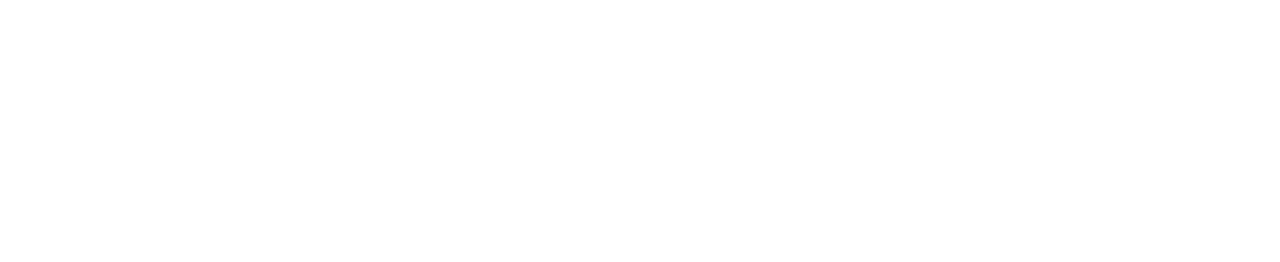
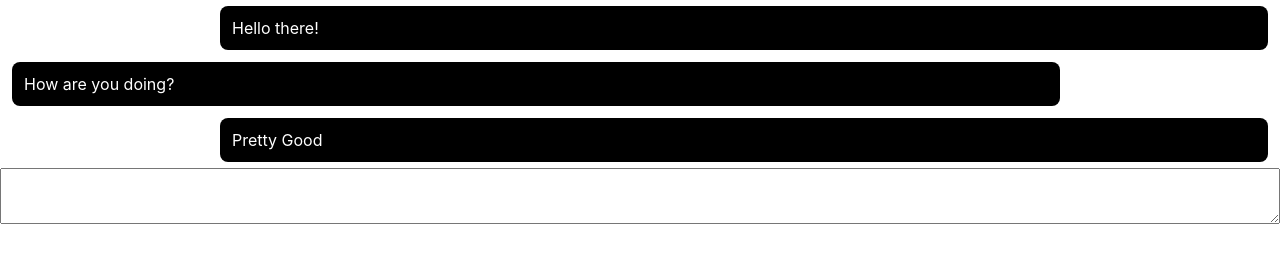
Before and after one commit to vlfed-mage/simple-whatsapp-clone, a React app: page / in a window 1280 px wide. Built offline with nearby package versions, Linux system fonts and the light colour scheme.

Commit message:
Prepare structure

```diff
--- a/public/index.html
+++ b/public/index.html
@@ -5,35 +5,12 @@
         <link rel="icon" href="%PUBLIC_URL%/favicon.ico" />
         <meta name="viewport" content="width=device-width, initial-scale=1" />
         <meta name="theme-color" content="#000000" />
-        <meta name="description" content="Web site created using create-react-app" />
+        <meta name="description" content="Web-site created using create-react-app" />
         <link rel="apple-touch-icon" href="%PUBLIC_URL%/logo192.png" />
-        <!--
-      manifest.json provides metadata used when your web app is installed on a
-      user's mobile device or desktop. See https://developers.google.com/web/fundamentals/web-app-manifest/
-    -->
-        <link rel="manifest" href="%PUBLIC_URL%/manifest.json" />
-        <!--
-      Notice the use of %PUBLIC_URL% in the tags above.
-      It will be replaced with the URL of the `public` folder during the build.
-      Only files inside the `public` folder can be referenced from the HTML.
-
-      Unlike "/favicon.ico" or "favicon.ico", "%PUBLIC_URL%/favicon.ico" will
-      work correctly both with client-side routing and a non-root public URL.
-      Learn how to configure a non-root public URL by running `npm run build`.
-    -->
         <title>React App</title>
     </head>
     <body>
         <noscript>You need to enable JavaScript to run this app.</noscript>
-        <div id="root"></div>
-        <!--
-      This HTML file is a template.
-      If you open it directly in the browser, you will see an empty page.
-
-      You can add webfonts, meta tags, or analytics to this file.
-      The build step will place the bundled scripts into the <body> tag.
-
-      To begin the development, run `npm start` or `yarn start`.
-      To create a production bundle, use `npm run build` or `yarn build`.
-    --></body>
+        <div id="root" class="app"></div>
+    </body>
 </html>
--- a/src/components/app/app.js
+++ b/src/components/app/app.js
@@ -1,7 +1,40 @@
-import React from 'react';
+import React, { useState } from 'react';
+
+import './app.scss';
+
+import Massage from '../massage';
+import Input from '../input';
+
+const initialMessages = [
+    { id: 1, content: 'Hello there!', from: 'me' },
+    { id: 2, content: 'How are you doing?', from: 'Steven' },
+    { id: 3, content: 'Pretty Good', from: 'me' },
+];
 
 const App = () => {
-    return <div></div>;
+    const [massages, setMassages] = useState(initialMessages);
+    const [currentMassage, setCurrentMassage] = useState('');
+
+    return (
+        <div className='app-wrapper'>
+            <div className='app-container'>
+                {massages.map(({ id, ...massage }) => (
+                    <Massage key={id} {...massage} />
+                ))}
+            </div>
+            <Input
+                value={currentMassage}
+                onEnter={content => {
+                    setCurrentMassage('');
+                    setMassages([
+                        ...massages,
+                        { id: massages.length + 1, content, from: 'me' },
+                    ]);
+                }}
+                onChange={content => setCurrentMassage(content)}
+            />
+        </div>
+    );
 };
 
 export default App;
--- a/src/components/app/app.scss
+++ b/src/components/app/app.scss
@@ -0,0 +1,15 @@
+.app {
+    &-wrapper {
+        display: flex;
+        height: 100%;
+        flex-direction: column;
+        justify-content: flex-end;
+    }
+
+    &-container {
+        display: flex;
+        overflow: scroll;
+        height: max-content;
+        flex-direction: column;
+    }
+}
--- /dev/null
+++ b/src/components/input/index.js
@@ -0,0 +1,3 @@
+import Input from './input';
+
+export default Input;
--- /dev/null
+++ b/src/components/input/input.js
@@ -0,0 +1,16 @@
+import React from 'react';
+
+import './input.scss';
+
+const Input = ({ value, onEnter, onChange }) => {
+    return (
+        <textarea
+            className='input'
+            value={value}
+            onKeyUp={e => (e.key === 'Enter' ? onEnter(e.target.value) : null)}
+            onChange={e => onChange(e.target.value)}
+        />
+    );
+};
+
+export default Input;
--- /dev/null
+++ b/src/components/input/input.scss
@@ -0,0 +1,3 @@
+.input {
+    padding: 12px;
+}
--- /dev/null
+++ b/src/components/massage/index.js
@@ -0,0 +1,3 @@
+import Massage from './massage';
+
+export default Massage;
--- /dev/null
+++ b/src/components/massage/massage.js
@@ -0,0 +1,14 @@
+import React from 'react';
+
+import './massage.scss';
+
+const Massage = ({ content, from }) => {
+    const classNames = from === 'me' ? 'massage sent' : 'massage';
+    return (
+        <div className={classNames}>
+            <div>{content}</div>
+        </div>
+    );
+};
+
+export default Massage;
--- /dev/null
+++ b/src/components/massage/massage.scss
@@ -0,0 +1,12 @@
+.massage {
+    background-color: black;
+    border-radius: 8px;
+    padding: 12px;
+    margin: 6px 12px;
+    color: #fff;
+    width: 80%;
+
+    &.sent {
+        align-self: flex-end;
+    }
+}
```
